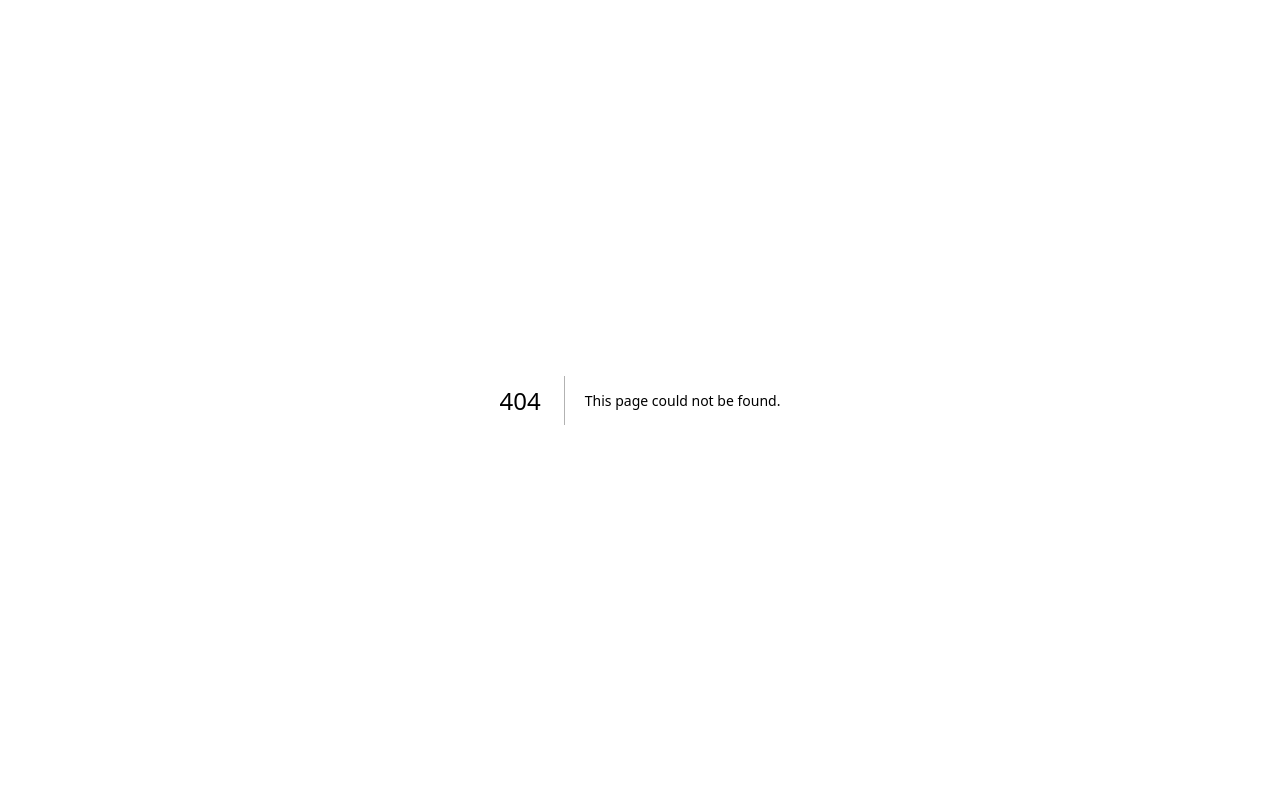
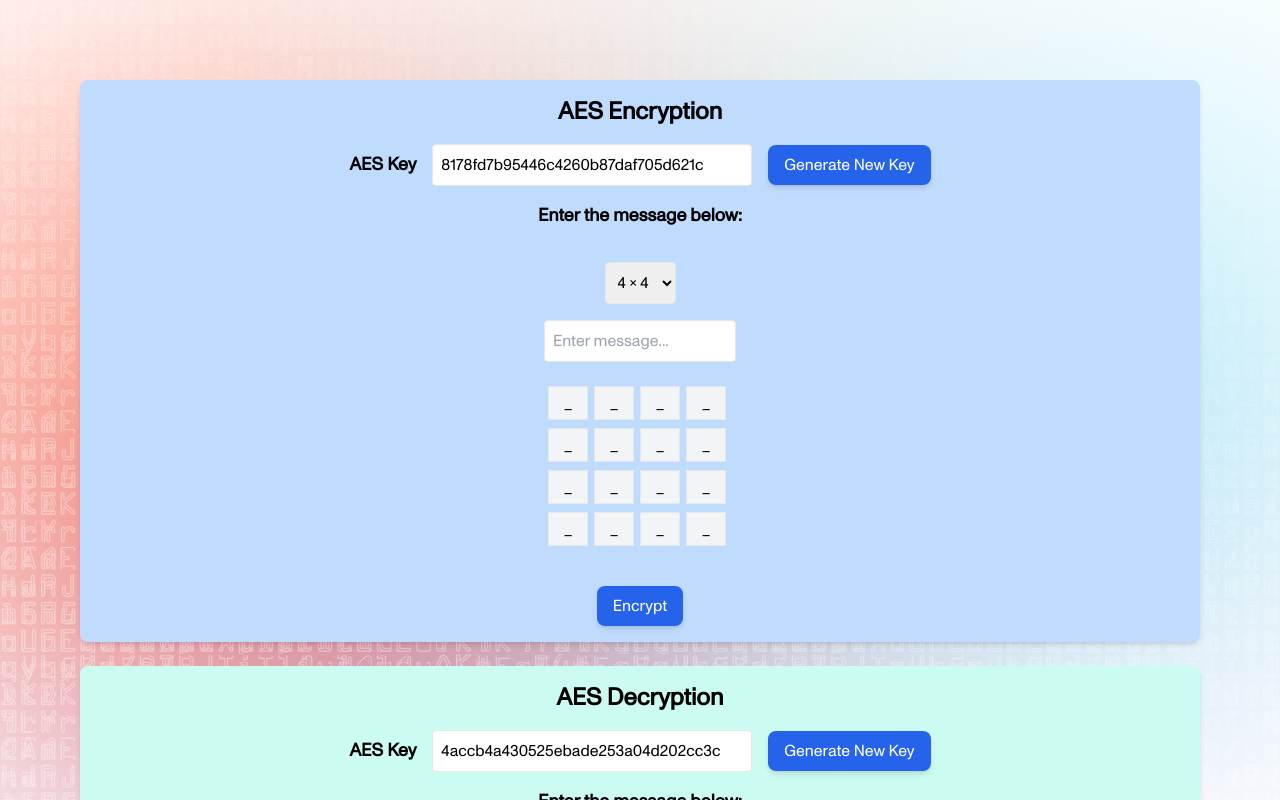
Before and after one commit to scaraven/eth-oxford, a Next.js app in the folder ui/: page /aes_demo in a window 1280 px wide. Before the commit this address had no page. Built offline with nearby package versions, Linux system fonts and the light colour scheme.

Commit message:
feat: Implemented a ASEDemo page

```diff
--- /dev/null
+++ b/ui/app/aes_demo/page.tsx
@@ -0,0 +1,21 @@
+import MessageProcessor from "../../common/components/MessageProccessor";
+
+const AESDemoPage = () => {
+  return (
+    <>
+      <MessageProcessor
+        title="AES Encryption"
+        buttonText="Encrypt"
+        processType="encrypt"
+      />
+      <MessageProcessor
+        title="AES Decryption"
+        buttonText="Decrypt"
+        processType="decrypt"
+        bgClass="bg-teal-100"
+      />
+    </>
+  );
+};
+
+export default AESDemoPage;
--- a/ui/app/layout.tsx
+++ b/ui/app/layout.tsx
@@ -1,17 +1,24 @@
+import Main from "../common/components/Main";
 import "../styles/globals.css";
 
 export const metadata = {
-  title: 'Mina zkApp UI',
-  description: 'built with o1js',
+  title: "Mina zkApp UI",
+  description: "built with o1js",
   icons: {
-    icon: '/assets/favicon.ico',
+    icon: "/assets/favicon.ico",
   },
 };
 
-export default function RootLayout({ children }: { children: React.ReactNode }) {
+export default function RootLayout({
+  children,
+}: {
+  children: React.ReactNode;
+}) {
   return (
     <html lang="en">
-      <body>{children}</body>
+      <body>
+        <Main>{children}</Main>
+      </body>
     </html>
   );
 }
--- /dev/null
+++ b/ui/common/components/GridDiagram.tsx
@@ -0,0 +1,71 @@
+import React, { useState, useEffect, useMemo } from "react";
+import { GRID_SIZES, GridDimension } from "../types";
+
+type Props = {
+  dimension: number;
+  message: string;
+  setMessage: (message: string) => void;
+  setDimension: (dimension: GridDimension) => void;
+};
+
+const GridDiagram: React.FC<Props> = ({
+  message,
+  setMessage,
+  dimension,
+  setDimension,
+}) => {
+  const paddedValues = useMemo(() => {
+    const padding = dimension * dimension - message.length;
+    const values = message.split("").map((char) => char.charCodeAt(0));
+    return [...values, ...Array.from({ length: padding }, () => "_")];
+  }, [dimension, message]);
+
+  const handleSizeChange = (event: React.ChangeEvent<HTMLSelectElement>) => {
+    const newSize = parseInt(event.target.value) as GridDimension;
+    setDimension(newSize);
+    setMessage("");
+  };
+
+  const handleMessageChange = (event: React.ChangeEvent<HTMLInputElement>) => {
+    const newMessage = event.target.value.slice(0, dimension * dimension);
+    setMessage(newMessage);
+  };
+
+  return (
+    <div className="flex flex-col items-center gap-4 p-4">
+      <select
+        value={dimension}
+        onChange={handleSizeChange}
+        className="border p-2 rounded"
+      >
+        {GRID_SIZES.map((size) => (
+          <option key={size} value={size}>{`${size} x ${size}`}</option>
+        ))}
+      </select>
+
+      <input
+        type="text"
+        value={message}
+        onChange={handleMessageChange}
+        className="border p-2 rounded w-48"
+        placeholder="Enter message..."
+      />
+
+      <div
+        className="grid p-1"
+        style={{ gridTemplateColumns: `repeat(${dimension}, 46px)` }}
+      >
+        {paddedValues.map((value, index) => (
+          <div
+            key={index}
+            className="border p-1 w-10 text-center my-1 bg-gray-100"
+          >
+            {value}
+          </div>
+        ))}
+      </div>
+    </div>
+  );
+};
+
+export default GridDiagram;
--- /dev/null
+++ b/ui/common/components/KeyGen.tsx
@@ -0,0 +1,39 @@
+type KeyGenProps = {
+  aesKey: string;
+  setAesKey: (key: string) => void;
+};
+
+export const generateRandomKey = () => {
+  const key = new Uint8Array(16);
+  crypto.getRandomValues(key);
+  return Array.from(key)
+    .map((byte) => byte.toString(16).padStart(2, "0"))
+    .join("");
+};
+
+const KeyGen: React.FC<KeyGenProps> = ({ aesKey, setAesKey }) => {
+  const handleKeyGen = () => {
+    setAesKey(generateRandomKey());
+  };
+
+  return (
+    <div className="flex items-center gap-4">
+      <label className="text-lg font-semibold">AES Key</label>
+      <input
+        type="text"
+        value={aesKey}
+        maxLength={32}
+        onChange={(event) => setAesKey(event.target.value)}
+        className="border p-2 rounded w-80"
+      />
+      <button
+        className="bg-blue-600 text-white px-4 py-2 rounded-lg shadow-md hover:bg-blue-700 transition"
+        onClick={handleKeyGen}
+      >
+        Generate New Key
+      </button>
+    </div>
+  );
+};
+
+export default KeyGen;
--- /dev/null
+++ b/ui/common/components/Main.tsx
@@ -0,0 +1,18 @@
+"use client";
+import React from "react";
+import GradientBG from "./GradientBG";
+import styles from "../../styles/Home.module.css";
+
+type Props = {
+  children: React.ReactNode;
+};
+
+const Main: React.FC<Props> = ({ children }) => {
+  return (
+    <GradientBG>
+      <main className={styles.main}>{children}</main>
+    </GradientBG>
+  );
+};
+
+export default Main;
--- /dev/null
+++ b/ui/common/components/MessageProccessor.tsx
@@ -0,0 +1,85 @@
+"use client";
+import React, { useState } from "react";
+import GridDiagram from "./GridDiagram";
+import { GridDimension } from "../types";
+import useMessageProcessing from "../utils/useMessageProcessing";
+import KeyGen, { generateRandomKey } from "./KeyGen";
+
+type Props = {
+  title: string;
+  buttonText: string;
+  processType: "encrypt" | "decrypt";
+  bgClass?: string;
+};
+
+const MessageProcessor: React.FC<Props> = ({
+  title,
+  buttonText,
+  processType,
+  bgClass = "bg-blue-200",
+}) => {
+  const [message, setMessage] = useState<string>("");
+  const [dimension, setDimension] = useState<GridDimension>(4);
+  const [processedMessage, setProcessedMessage] = useState<string>("");
+  const [aesKey, setAesKey] = useState<string>(generateRandomKey());
+  const { custom: processMessage, expected: getExpectedMessage } =
+    useMessageProcessing(processType);
+
+  const handleProcess = () => {
+    if (message.length !== dimension ** 2) {
+      alert("Message length must match the grid dimension squared");
+      return;
+    }
+
+    if (aesKey.length !== 32) {
+      alert("AES key must be 32 characters long");
+      return;
+    }
+
+    const newMessage = processMessage(message, aesKey);
+    console.log(newMessage);
+    setProcessedMessage(newMessage);
+  };
+
+  return (
+    <div
+      className={`mb-6 flex flex-col items-center gap-4 p-4 ${bgClass} rounded-lg shadow-md w-full`}
+    >
+      <h1 className="text-2xl font-bold text-center">{title}</h1>
+      <KeyGen aesKey={aesKey} setAesKey={setAesKey} />
+      <h3 className="text-lg font-semibold text-center">
+        Enter the message below:
+      </h3>
+      <GridDiagram
+        message={message}
+        setMessage={setMessage}
+        dimension={dimension}
+        setDimension={setDimension}
+      />
+
+      <button
+        className="bg-blue-600 text-white px-4 py-2 rounded-lg shadow-md hover:bg-blue-700 transition"
+        onClick={handleProcess}
+      >
+        {buttonText}
+      </button>
+
+      {processedMessage && (
+        <div className="w-full flex items-center justify-center flex-wrap gap-4">
+          <div className="mt-4 p-2 bg-white rounded-lg shadow-md text-center">
+            <h2 className="text-lg font-semibold">Processed Message</h2>
+            <p className="text-gray-700 break-all">{processedMessage}</p>
+          </div>
+          <div className="mt-4 p-2 bg-white rounded-lg shadow-md text-center">
+            <h2 className="text-lg font-semibold">Expected Message</h2>
+            <p className="text-gray-700 break-all">
+              {getExpectedMessage(message, aesKey)}
+            </p>
+          </div>
+        </div>
+      )}
+    </div>
+  );
+};
+
+export default MessageProcessor;
--- /dev/null
+++ b/ui/common/types/index.ts
@@ -0,0 +1,5 @@
+export type GridDimension = 4 | 8 | 16;
+
+export type ProcessType = "encrypt" | "decrypt";
+
+export const GRID_SIZES = [4, 8];
--- /dev/null
+++ b/ui/common/utils/useMessageProcessing.ts
@@ -0,0 +1,63 @@
+import { GRID_SIZES, ProcessType } from "../types";
+import { useCallback } from "react";
+
+const proccessingMethods = {
+  encrypt: {
+    custom: (message: string, aseKey: string) => {
+      return message.split("").reverse().join("");
+    },
+
+    expected: (message: string, aseKey: string) => {
+      return "I should be the expected value";
+    },
+  },
+
+  decrypt: {
+    custom: (message: string, aseKey: string) => {
+      return message.split("").reverse().join("");
+    },
+
+    expected: (message: string, aseKey: string) => {
+      return "I should be the expected value";
+    },
+  },
+};
+
+type ReturnType = {
+  custom: (message: string, aseKey: string) => string;
+  expected: (message: string, aseKey: string) => string;
+};
+
+const useMessageProcessing = (type: ProcessType): ReturnType => {
+  if (!proccessingMethods[type]) {
+    throw new Error("Invalid process type");
+  }
+
+  const processingMethod = useCallback(
+    (message: string, aseKey: string) => {
+      const dimension = Math.sqrt(message.length);
+      if (
+        dimension ** 2 !== message.length &&
+        !GRID_SIZES.includes(dimension)
+      ) {
+        throw new Error("Message length must match the grid dimension squared");
+      }
+
+      if (aseKey.length !== 32) {
+        throw new Error("AES key must be 32 characters long");
+      }
+
+      console.log("Processing message", message, aseKey);
+
+      return proccessingMethods[type].custom(message, aseKey);
+    },
+    [type]
+  );
+
+  return {
+    custom: processingMethod,
+    expected: proccessingMethods[type].expected, // This should throw errors on its own
+  };
+};
+
+export default useMessageProcessing;
--- a/ui/tailwind.config.ts
+++ b/ui/tailwind.config.ts
@@ -3,7 +3,7 @@
 const config: Config = {
   content: [
     "./pages/**/*.{js,ts,jsx,tsx,mdx}",
-    "./components/**/*.{js,ts,jsx,tsx,mdx}",
+    "./common/components/**/*.{js,ts,jsx,tsx,mdx}",
     "./app/**/*.{js,ts,jsx,tsx,mdx}",
   ],
   theme: {
```
Also changed, not shown: ui/app/page.tsx (+42 -32 lines), ui/common/components/GradientBG.js (renamed from ui/components/GradientBG.js, +4 -4 lines), 1 other file (tests, documents, lock files or other folders).
